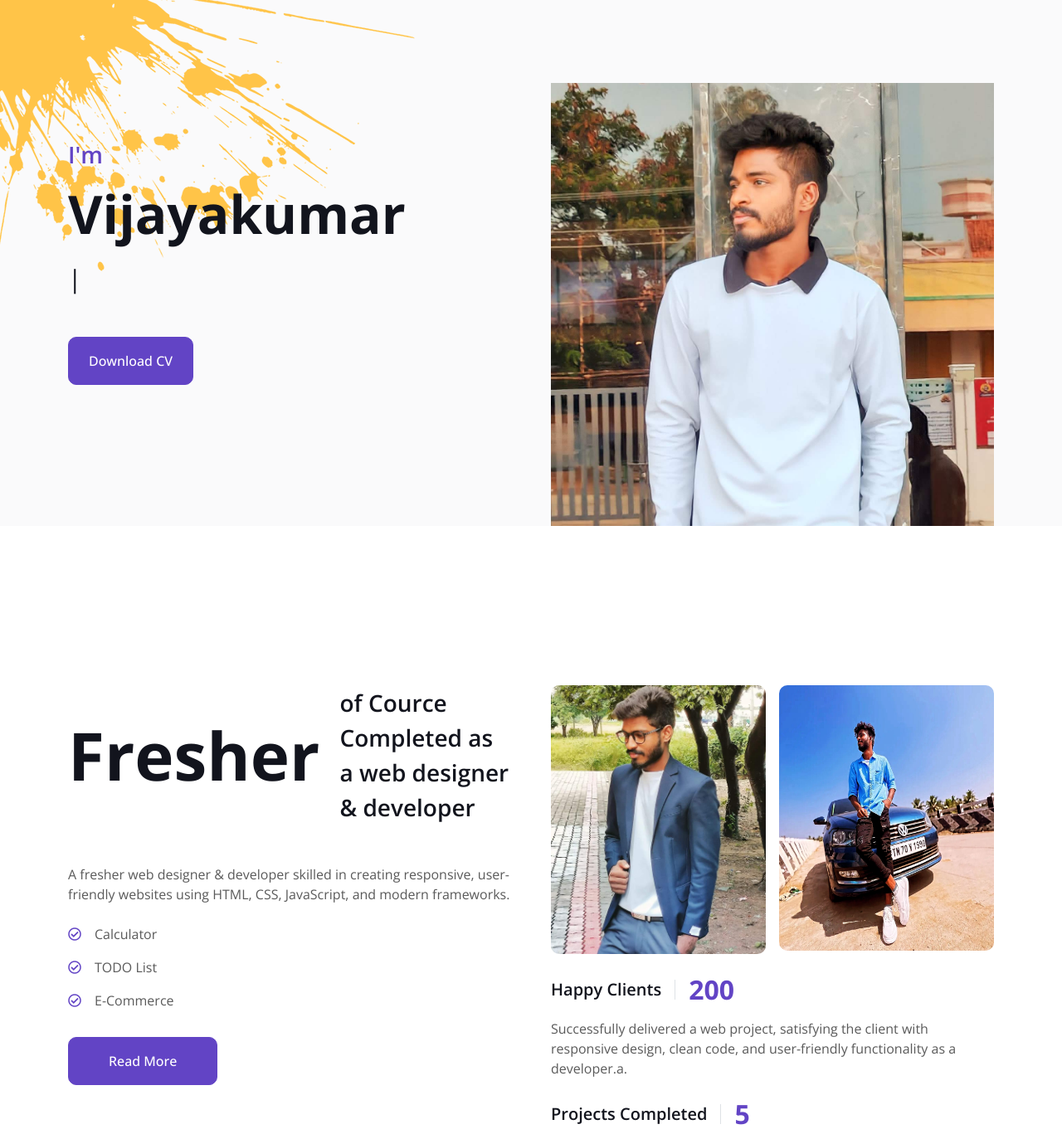
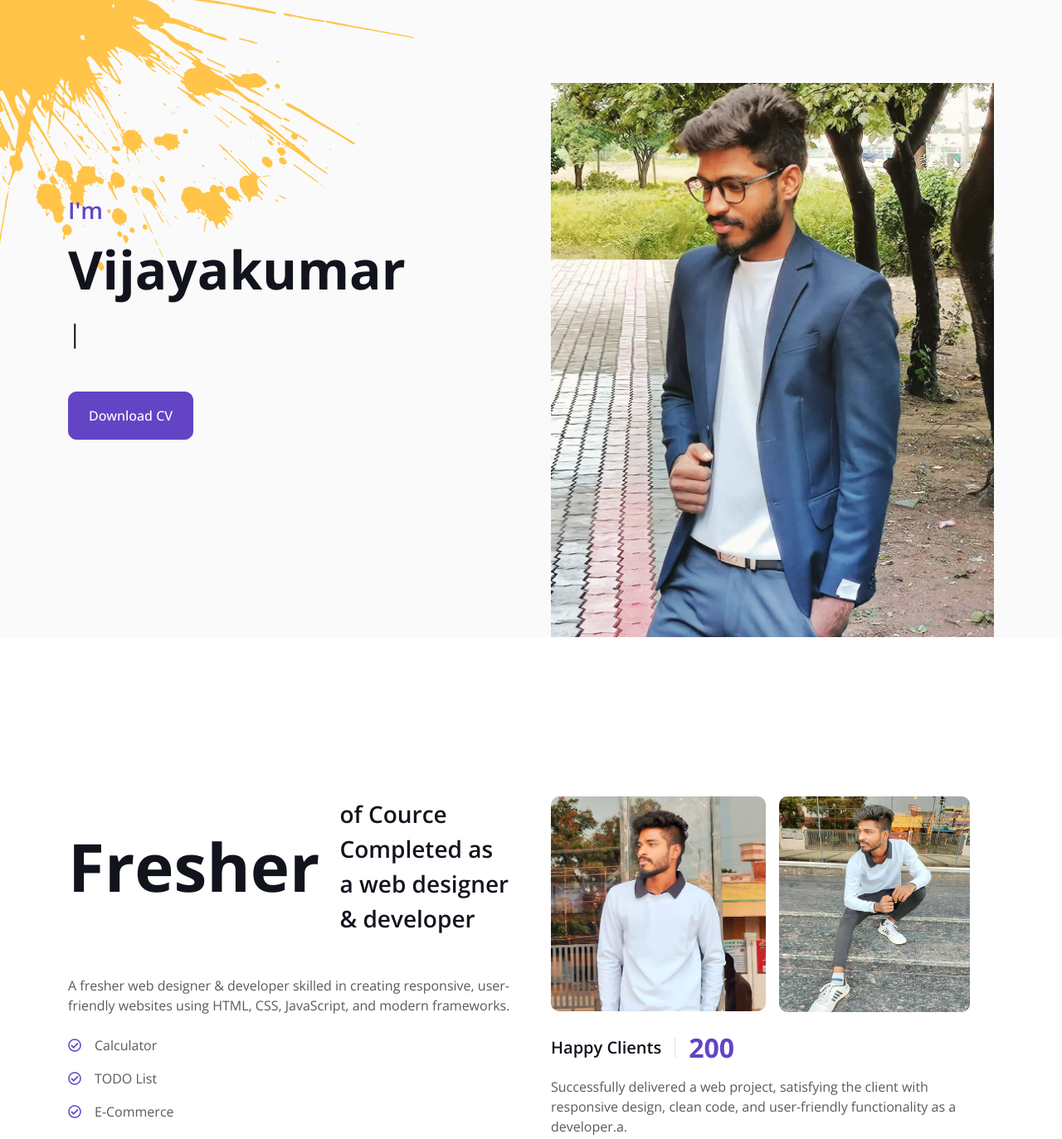
Before and after one commit to isagii11/Portfolio, a plain HTML site: page index.html in a window 1280 px wide. Shown: the top 1373 px of the page at 83% size. Drawn offline with nearby package versions, Linux system fonts and the light colour scheme.

Commit message:
second commit

```diff
--- a/index.html
+++ b/index.html
@@ -79,11 +79,11 @@
                     <h2 class="typed-text-output d-inline"></h2>
                     <div class="typed-text d-none">Web Developer, Front End Developer, Back End Developer</div>
                     <div class="d-flex align-items-center pt-5">
-                        <a href="./cv/VIJAYAKUMAR RESUME UPDATED.pdf" class="btn btn-primary py-3 px-4 me-5">Download CV</a>
+                        <a href="./cv/Vijayakumar Profile .pdf" class="btn btn-primary py-3 px-4 me-5">Download CV</a>
                     </div>
                 </div>
                 <div class="col-lg-6">
-                    <img style="margin-top: 100px;" class="img-fluid" src="img/profile/profile.jpg" alt="">
+                    <img style="margin-top: 100px;" class="img-fluid" src="img/profile/profile2.jpg" alt="">
                 </div>
             </div>
         </div>
@@ -132,10 +132,10 @@
                 <div class="col-lg-6 wow fadeInUp" data-wow-delay="0.5s">
                     <div class="row g-3 mb-4">
                         <div class="col-sm-6">
-                            <img class="img-fluid rounded" src="./img/profile/profile2.jpg" alt="">
+                            <img class="img-fluid rounded" src="./img/profile/profile.jpg" alt="">
                         </div>
                         <div class="col-sm-6">
-                            <img style="height: 320px;" class="img-fluid rounded" src="./img/profile/profile3.jpg" alt="">
+                            <img style="height: 260px; width: 230px;" class="img-fluid rounded" src="./img/profile/profile1.jpg" alt="">
                         </div>
                     </div>
                     <div class="d-flex align-items-center mb-3">
```
Also changed, not shown: 2 other files.
